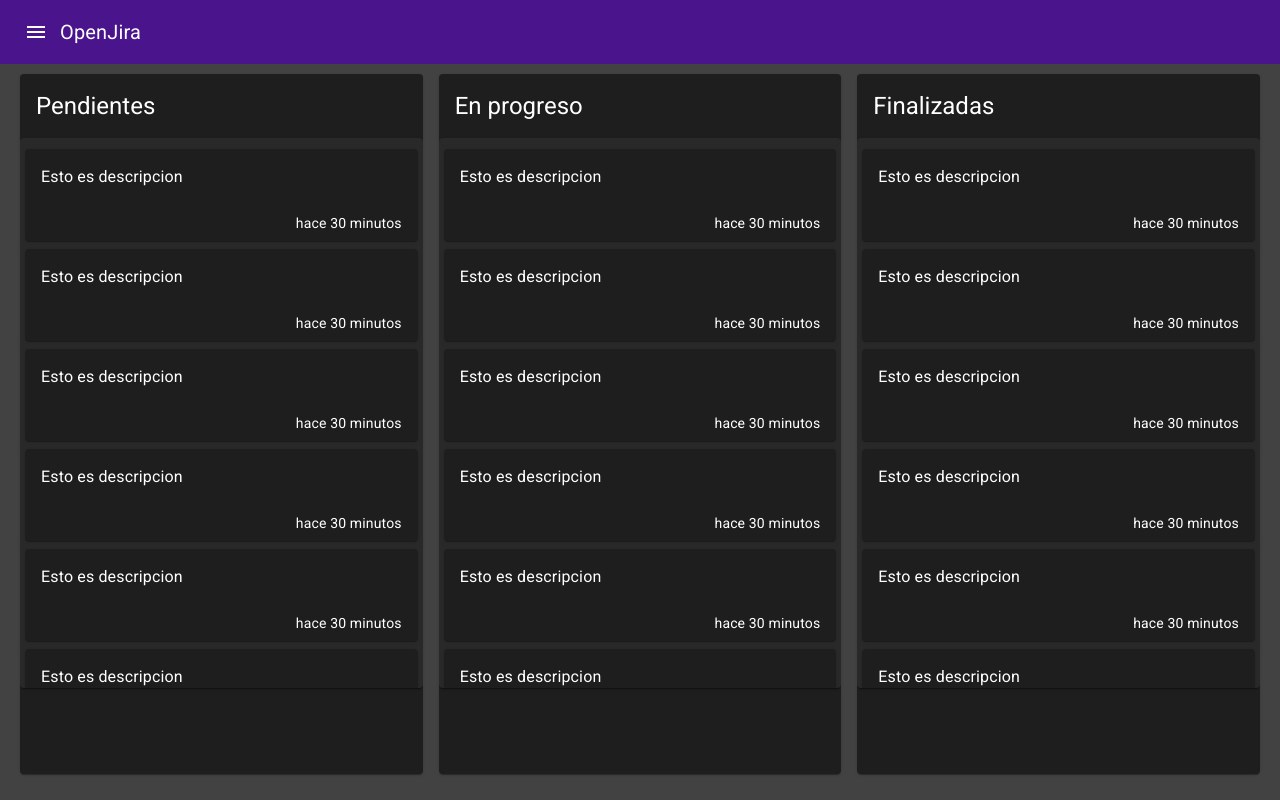
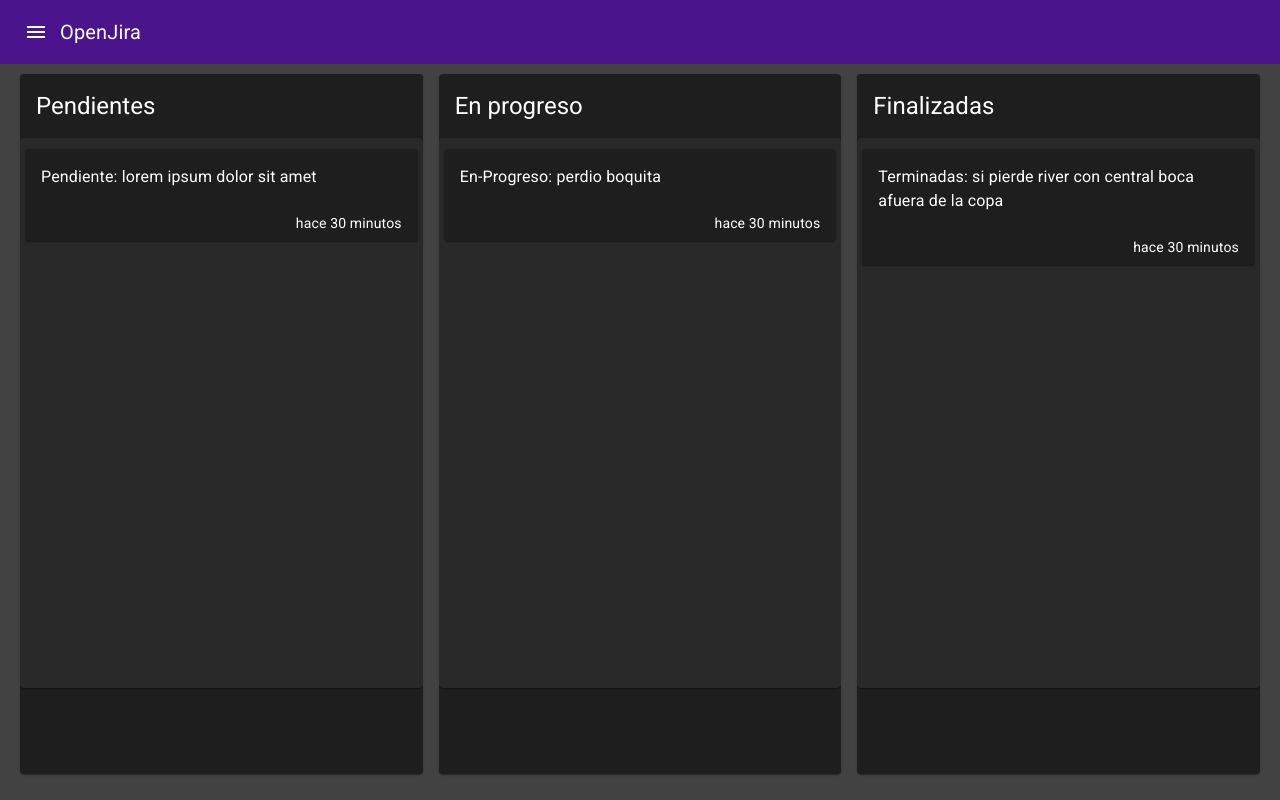
Before and after one commit to martuwilson/jira-app-next-ts, a Next.js app: page / in a window 1280 px wide. Built offline with nearby package versions, Linux system fonts and the light colour scheme.

Commit message:
Mostrar tarjetas basado en el status de entrada listo

```diff
--- a/components/ui/EntryCard.tsx
+++ b/components/ui/EntryCard.tsx
@@ -1,6 +1,13 @@
+import { FC } from 'react'
 import { Card, CardActionArea,CardContent,Typography,CardActions } from '@mui/material'
 
-export const EntryCard = () => {
+import { Entry } from '@/interfaces'
+
+interface Props {
+    entry: Entry;
+}
+
+export const EntryCard:FC<Props> = ({ entry }) => {
   return (
     <Card
     sx={{ marginBottom: 1 }}
@@ -10,7 +17,7 @@
                 <Typography
                 sx={{ whiteSpace: 'pre-line' }}
                 >
-                    Esto es descripcion
+                    {entry.description}
                 </Typography>
             </CardContent>
 
--- a/components/ui/EntryList.tsx
+++ b/components/ui/EntryList.tsx
@@ -1,10 +1,20 @@
 import { List, Paper } from '@mui/material'
-import React from 'react'
-import { EntryCard } from '.'
+import React, { FC, useContext, useMemo } from 'react'
+import { EntryCard } from './'
+import { EntryStatus } from '@/interfaces'
+import { EntriesContext } from '@/context/entries';
 /* uso de divs para acceder luego a onDrag, etc */
 
+interface Props {
+    status : EntryStatus;
+}
 
-export const EntryList = () => {
+export const EntryList:FC<Props> = ({ status }) => {
+
+    const { entries } = useContext(EntriesContext);
+
+    const entriesByStatus = useMemo(() => entries.filter(entry => entry.status === status) , [entries]);
+
   return (
     <div>
         <Paper
@@ -18,12 +28,12 @@
             <List
             sx={{ opacity: 1 }}
             >
-                <EntryCard/>
-                <EntryCard/>
-                <EntryCard/>
-                <EntryCard/>
-                <EntryCard/>
-                <EntryCard/>
+                {entriesByStatus.map(entry => (
+                    <EntryCard
+                    key={entry._id}
+                    entry={entry}
+                    />
+                ))}
             </List>
         </Paper>
     </div>
--- a/context/entries/EntriesProvider.tsx
+++ b/context/entries/EntriesProvider.tsx
@@ -13,19 +13,19 @@
     entries: [
         {
             _id: uuidv4(),
-            description: 'lorem ipsum dolor sit amet',
+            description: 'Pendiente: lorem ipsum dolor sit amet',
             status: 'pending',
             createdAt: Date.now(),
         },
         {
             _id: uuidv4(),
-            description: 'perdio boquita',
+            description: 'En-Progreso: perdio boquita',
             status: 'in-progress',
             createdAt: Date.now() - 1000000,
         },
         {
             _id: uuidv4(),
-            description: 'si pierde river con central boca afuera de la copa',
+            description: 'Terminadas: si pierde river con central boca afuera de la copa',
             status: 'finished',
             createdAt: Date.now() - 10000,
         }
--- a/pages/index.tsx
+++ b/pages/index.tsx
@@ -22,11 +22,8 @@
             <CardHeader
               title='Pendientes'
             />
-
-
-
               {/* agregar nueva tarea */}
-              <EntryList/>
+              <EntryList status='pending'/>
 
           </Card>
         </Grid>
@@ -40,7 +37,7 @@
             <CardHeader
               title='En progreso'
             />
-             <EntryList/>
+             <EntryList status='in-progress'/>
           </Card>
         </Grid>
 
@@ -53,7 +50,7 @@
             <CardHeader
               title='Finalizadas'
             />
-             <EntryList/>
+             <EntryList status='finished' />
           </Card>
         </Grid>
 
```
